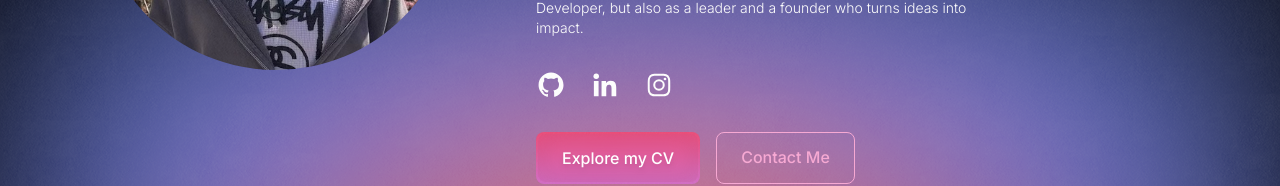
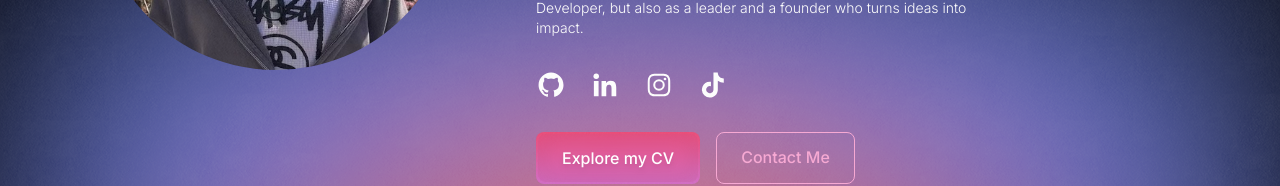
Before and after one commit to ethnvo/portfolio, a React (Vite) app: page / in a window 1280 px wide. Shown: the part 418-604 px from the top of the page. Built offline with nearby package versions, Linux system fonts and the light colour scheme.

Commit message:
added tiktok button

```diff
--- a/src/components/About.tsx
+++ b/src/components/About.tsx
@@ -1,5 +1,10 @@
 import { motion } from "framer-motion";
-import { BiLogoGithub, BiLogoInstagram, BiLogoLinkedin } from "react-icons/bi";
+import {
+  BiLogoGithub,
+  BiLogoInstagram,
+  BiLogoLinkedin,
+  BiLogoTiktok,
+} from "react-icons/bi";
 
 const About = () => {
   return (
@@ -182,6 +187,27 @@ const About = () => {
               "
               />
             </a>
+
+            <a
+              href="https://www.tiktok.com/@plsfundmystartup/"
+              target="_blank"
+              rel="noopener noreferrer"
+            >
+              <BiLogoTiktok
+                className="
+                text-2xl
+                md:text-3xl
+                text-white
+                cursor-pointer
+                transition-all
+                duration-300
+                ease-in-out
+                hover:scale-125
+                hover:rotate-6
+                hover:text-black
+              "
+              />
+            </a>
           </div>
 
           <div className="flex flex-col sm:flex-row gap-4">
```
